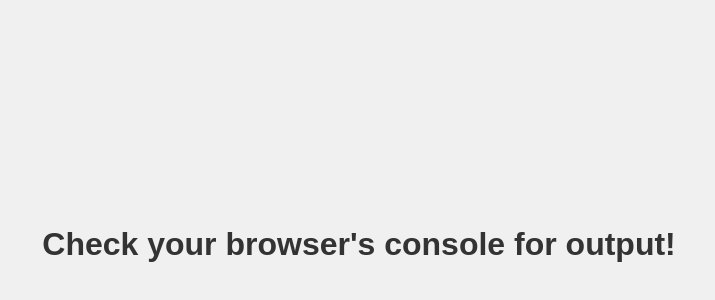
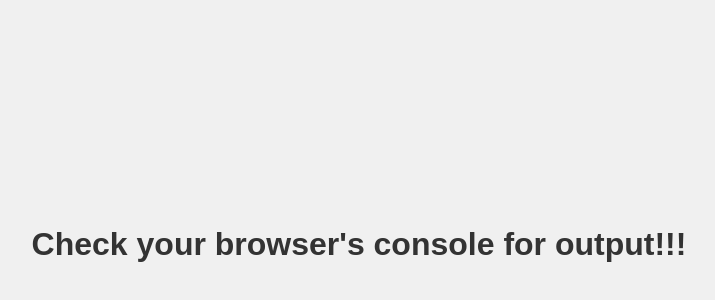
Before and after one commit to NikinSK/nikilab, a plain HTML site: page index.html in a window 1280 px wide. Shown: the part 164-464 px from the top of the page, without its empty margins (281-996 px from the left). Drawn offline with Linux system fonts and the light colour scheme; no server answers.

Commit message:
Line text edited in index

```diff
--- a/index.html
+++ b/index.html
@@ -17,7 +17,7 @@
   </style>
 </head>
 <body>
-  <h1>Check your browser's console for output!</h1>
+  <h1>Check your browser's console for output!!!</h1>
   <script src="check.js"></script>
 </body>
 </html>
```
